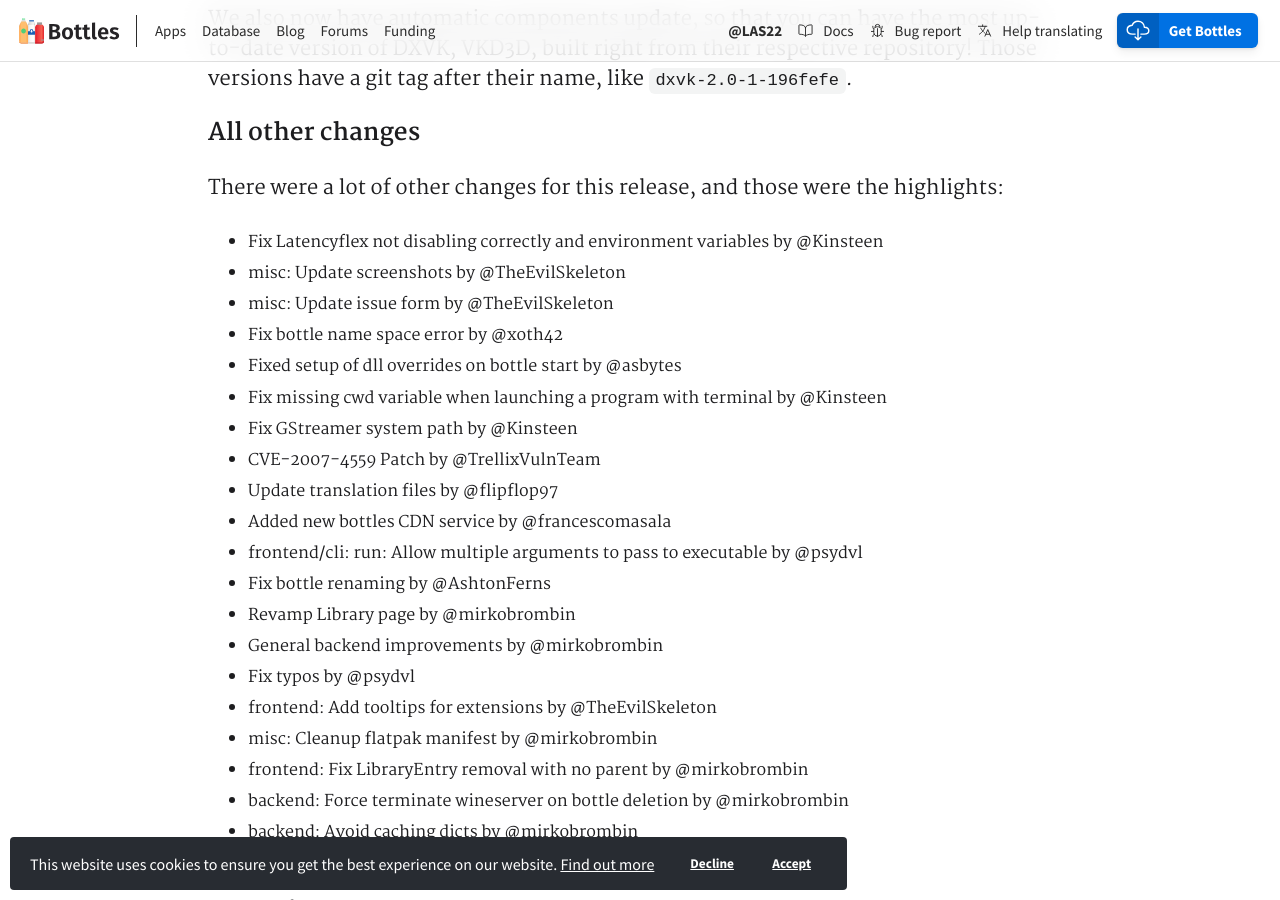
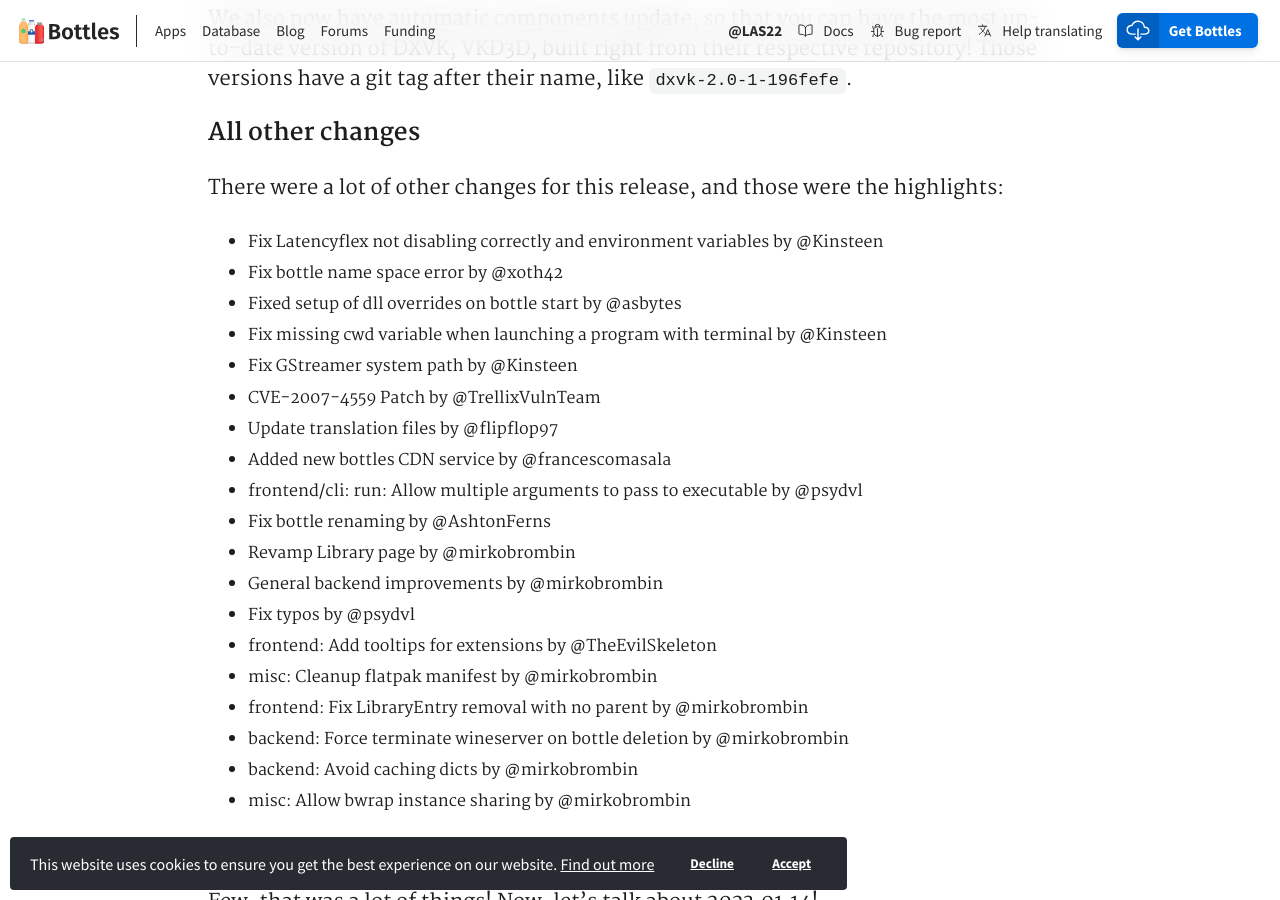
Before and after one commit to bottlesdevs/website, a Jekyll site: the page built from _posts/2023-01-14-release-2023.01.14.md, in a window 1280 px wide and 900 px high, scrolled down 3802 px. Built offline with Jekyll 4.4.1, drawn with Linux system fonts in a browser that asks for light colours; nearby versions of some CDN libraries; comment, search, counter and statistics services are not loaded.

Commit message:
Update _posts/2023-01-14-release-2023.01.14.md
Co-authored-by: Hari Rana <theevilskeleton@riseup.net>

```diff
--- a/_posts/2023-01-14-release-2023.01.14.md
+++ b/_posts/2023-01-14-release-2023.01.14.md
@@ -78,8 +78,6 @@
 There were a lot of other changes for this release, and those were the highlights:
 
 - Fix Latencyflex not disabling correctly and environment variables by @Kinsteen
-- misc: Update screenshots by @TheEvilSkeleton
-- misc: Update issue form by @TheEvilSkeleton
 - Fix bottle name space error by @xoth42
 - Fixed setup of dll overrides on bottle start by @asbytes
 - Fix missing cwd variable when launching a program with terminal by @Kinsteen
```
